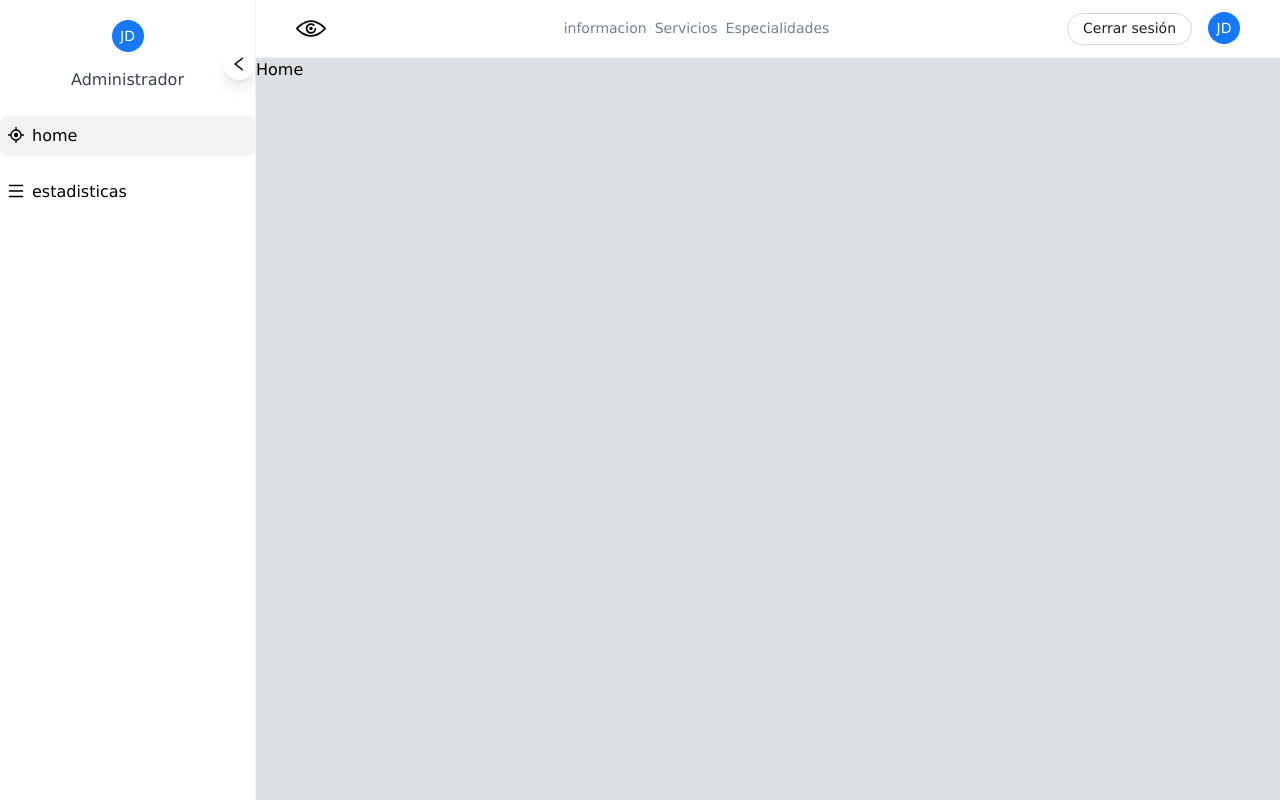
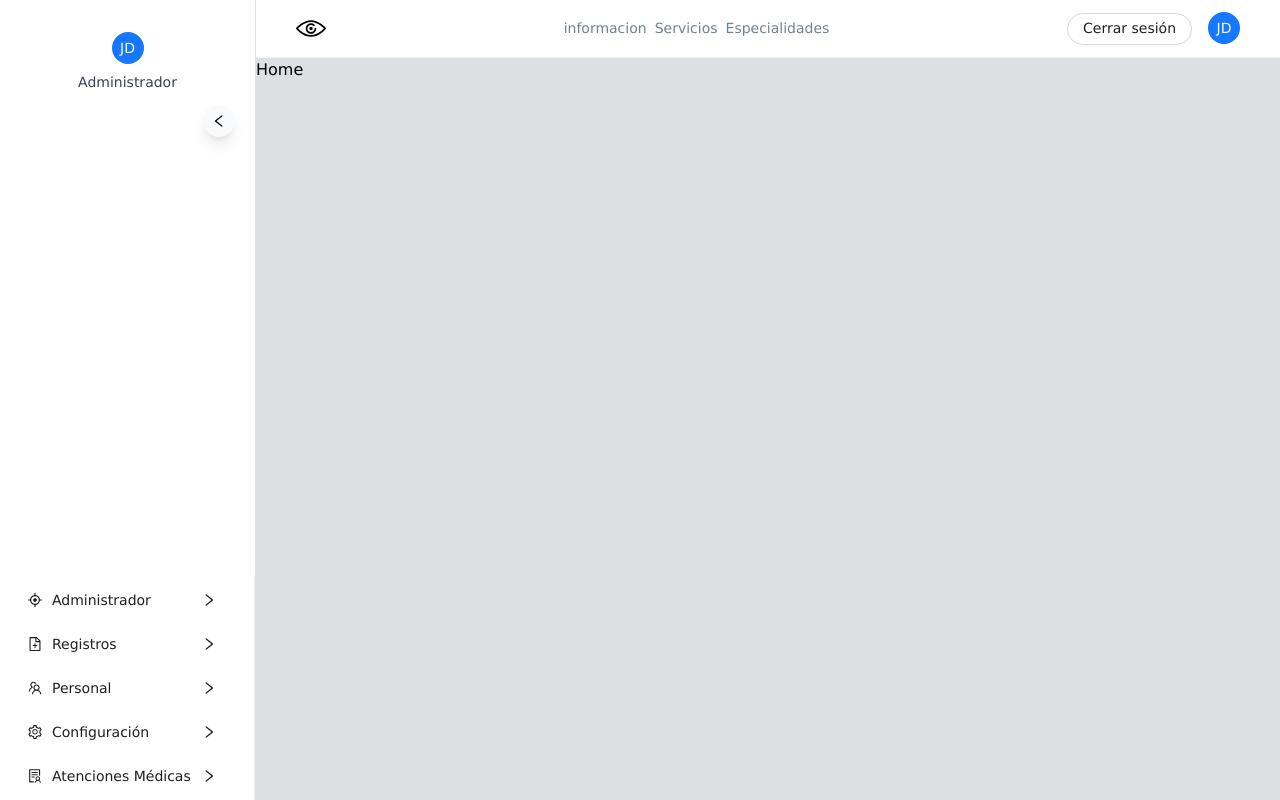
Before and after one commit to SalethxJhoselin/Clinica-Oftalmologica, a React (Vite) app: page /home in a window 1280 px wide. Built offline with nearby package versions, Linux system fonts and the light colour scheme; sample sign-in values are in the browser's storage.

Commit message:
Sub menu en el Sidebar

```diff
--- a/src/components/layout/Sidebar.jsx
+++ b/src/components/layout/Sidebar.jsx
@@ -1,61 +1,79 @@
-import React from 'react';
+import React, { useState } from 'react';
+import { Layout, Menu } from 'antd';
+import { LeftOutlined, DownOutlined, RightOutlined } from '@ant-design/icons';
+import { NavLink } from 'react-router-dom';
 import { useAuth } from '../users/AuthContext';
-import { MenuOutlined, AimOutlined, LeftOutlined } from '@ant-design/icons';
-import { NavLink } from 'react-router-dom';
 import CurrentUser from './NavbarComponents/CurrentUser';
+import SidebarLinks from './SidebarLinks';
+
+const { Sider } = Layout;
+
 const Sidebar = () => {
-  const { sidebarOpen, setSidebarOpen } = useAuth();
+  const { sidebarOpen, setSidebarOpen, userRole } = useAuth();
+  const [openKeys, setOpenKeys] = useState([]);
+  const linksArray = SidebarLinks(userRole);
 
   const toggleSidebar = () => {
     setSidebarOpen(!sidebarOpen);
   };
 
+  const onOpenChange = (keys) => {
+    const latestOpenKey = keys.find(key => !openKeys.includes(key));
+    setOpenKeys(latestOpenKey ? [latestOpenKey] : []);
+  };
+
   return (
-    <div className={`bg-white sticky top-0 h-screen pt-5 transition-all duration-300 border-r border-gray-300 ${sidebarOpen ? 'w-64' : 'w-20'}`}>
-      <button
-        className="absolute top-12 right-0 w-8 h-8 rounded-full bg-white shadow-lg flex items-center justify-center cursor-pointer transform transition-transform duration-300"
+    <Sider
+      width={256}
+      className={`bg-white border-r`}
+      collapsedWidth={80}
+      collapsible
+      collapsed={!sidebarOpen}
+      trigger={null}
+    >
+      <div className="flex flex-col justify-between h-full">
+        <div>
+          <div className="flex flex-col items-center justify-center space-y-2 mt-8">
+            <CurrentUser />
+            {sidebarOpen && <h2 className="text-gray-700">Administrador</h2>}
+          </div>
+          <div
+            className="w-8 h-8 rounded-full bg-gray-50 shadow-lg flex items-center justify-center cursor-pointer transform transition-transform duration-300 mt-3 ml-auto mr-5"
             onClick={toggleSidebar}
             style={{ transform: sidebarOpen ? 'rotate(0)' : 'rotate(180deg)' }}
           >
             <LeftOutlined />
-      </button>
-      <div className="flex flex-col items-center space-y-4 pb-6">
-        <div className="userContent">
-          <CurrentUser />
           </div>
-        {sidebarOpen && <h2 className="text-gray-700">Administrador</h2>}
         </div>
-      {linksArray.map(({ icon, label, to }) => (
-        <div className="mb-4" key={label}>
-          <NavLink
-            to={to}
-            className={({ isActive }) => `
-              flex items-center text-white-700 p-2 hover:bg-gray-200 rounded-lg transition-all duration-300
-              ${isActive ? 'bg-gray-300' : ''}
-            `}
+        <Menu
+          mode="inline"
+          openKeys={openKeys}
+          onOpenChange={onOpenChange}
         >
-            <div className="mr-2">
-              {icon}
+          {linksArray.map(({ icon, label, to, subMenu }) => (
+            subMenu ? (
+              <Menu.SubMenu
+                key={label}
+                icon={icon}
+                title={label}
+                expandIcon={({ isOpen }) => isOpen ? <DownOutlined /> : <RightOutlined />}
+              >
+                {subMenu.map(({ label, to }) => (
+                  <Menu.Item key={to}>
+                    <NavLink to={to}>{label}</NavLink>
+                  </Menu.Item>
+                ))}
+              </Menu.SubMenu>
+            ) : (
+              <Menu.Item key={to} icon={icon}>
+                <NavLink to={to}>{label}</NavLink>
+              </Menu.Item>
+            )
+          ))}
+        </Menu>
       </div>
-            {sidebarOpen && <span>{label}</span>}
-          </NavLink>
-        </div>
-      ))}
-    </div>
+    </Sider>
   );
 };
 
-const linksArray = [
-  {
-    label: "home",
-    icon: <AimOutlined />,
-    to: "/home"
-  },
-  {
-    label: "estadisticas",
-    icon: <MenuOutlined />,
-    to: "/estadisticas"
-  },
-];
-
 export default Sidebar;
--- /dev/null
+++ b/src/components/layout/SidebarLinks.jsx
@@ -0,0 +1,100 @@
+import {AimOutlined, SolutionOutlined, SettingOutlined, FileAddOutlined, TeamOutlined } from '@ant-design/icons';
+
+const SidebarLinks = () => [
+  {
+    label: "Administrador",
+    icon: <AimOutlined />,
+    subMenu: [
+      {
+        label: "Gestionar Roles",
+        to: "/admin/roles",
+      },
+      {
+        label: "Gestionar Permisos",
+        to: "/admin/permissions",
+      },
+      {
+        label: "Administrar Usuarios",
+        to: "/admin/users",
+      },
+      {
+        label: "Administrar Accesos (Bitácora)",
+        to: "/admin/access-log",
+      }
+    ],
+  },
+  {
+    label: "Registros",
+    icon: <FileAddOutlined />,
+    subMenu: [
+      {
+        label: "Tipos de Atenciones",
+        to: "/admin/service-types",
+      },
+      {
+        label: "Departamentos",
+        to: "/admin/departments",
+      },
+      {
+        label: "Especialidades",
+        to: "/admin/specialties",
+      },
+      {
+        label: "Servicios",
+        to: "/admin/services",
+      }
+    ],
+  },
+  {
+    label: "Personal",
+    icon: <TeamOutlined />,
+    subMenu: [
+      {
+        label: "Registro de Empleados",
+        to: "/personnel/employee-registry",
+      },
+      {
+        label: "Registro de Profesiones",
+        to: "/personnel/professions-registry",
+      },
+      {
+        label: "Registro de Profesionales de la Salud",
+        to: "/personnel/healthcare-professionals-registry",
+      }
+    ],
+  },
+  {
+    label: "Configuración",
+    icon: <SettingOutlined />,
+    subMenu: [
+      {
+        label: "Programación de Médicos",
+        to: "/settings/doctor-scheduling",
+      }
+    ],
+  },
+  {
+    label: "Atenciones Médicas",
+    icon: <SolutionOutlined />,
+    subMenu: [
+      {
+        label: "Registro de Pacientes",
+        to: "/medical-care/patient-registry",
+      },
+      {
+        label: "Citas",
+        to: "/medical-care/appointments",
+      },
+      {
+        label: "Consultas Médicas",
+        to: "/medical-care/consultations",
+      },
+      {
+        label: "Triaje",
+        to: "/medical-care/triage",
+      }
+    ],
+  }
+];
+
+export default SidebarLinks;
--- /dev/null
+++ b/src/components/views/manageUsers/ManageRoles.jsx
@@ -0,0 +1,9 @@
+import React from 'react'
+
+const ManageRoles = () => {
+  return (
+    <div>ManageRoles</div>
+  )
+}
+
+export default ManageRoles
```
Lines whose indentation alone changed are shown as unchanged.
